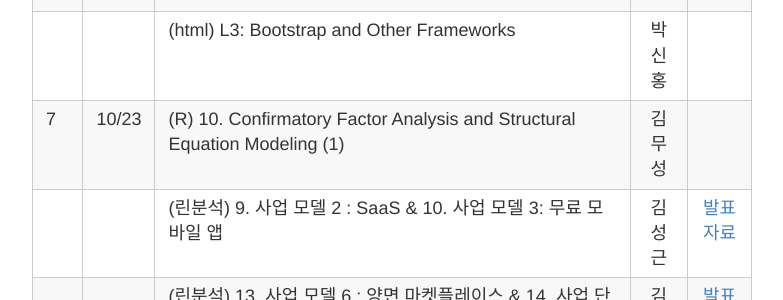
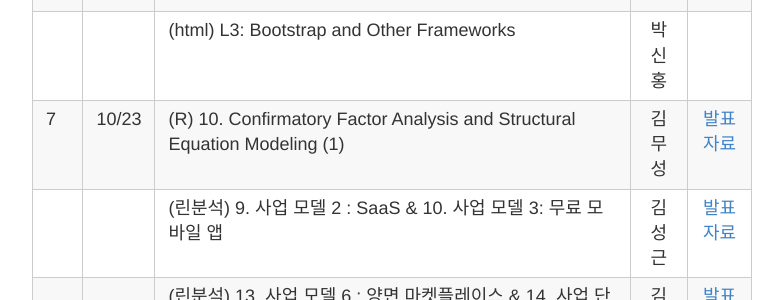
Before and after one commit to psygement/conpsy, a Jekyll site: the page built from _posts/2015-8-21-SCHEDULE.md, in a window 1280 px wide and 900 px high, scrolled down 5854 px. Shown: the part 151-451 px from the top of the window, without its empty margins (248-1031 px from the left). Built offline with Jekyll 4.4.1, drawn with Linux system fonts in a browser that asks for light colours; Markdown is read by kramdown in place of the engine named in the settings.

Commit message:
Update 2015-8-21-SCHEDULE.md

```diff
--- a/_posts/2015-8-21-SCHEDULE.md
+++ b/_posts/2015-8-21-SCHEDULE.md
@@ -81,13 +81,13 @@ title: 스터디 일정 & 커리큘럼 & 발표자료
 | 4 |10/2|(소비자) 8. The Lexicon and Grammar of Affect as Information in Consumer Decision Making: The GAIM (2) |김무성|[발표자료](https://github.com/psygement/conpsy/blob/master/part2/consumer/study01/08_The_Lexicon_and_Grammar_of_Affect_as_Information_in_Consumer_Decision_Making.ipynb)|
 |   |    |(R) 9. Additional Linear Modeling Topics (1)|김성근|[발표자료](https://github.com/psygement/conpsy/blob/master/part1/R-marketing/ch9/ch9_1.md) |
 |   |    |(린분석) 5. 다양한 분석 체계 & 6. 가장 중요한 한 가지 지표 |최혜진|[발표자료](https://drive.google.com/file/d/0B_Ekt7icI0htdllRS3J6NWotbGM/view) |
-|   |    |(html) L1: HTML, CSS, and Boxes & L2: CSS Frameworks, Responsive Layouts (1)   |최혜진| |
+|   |    |(html) L1: HTML, CSS, and Boxes & L2: CSS Frameworks, Responsive Layouts (1)|최혜진| |
 | 5 |10/9|(소비자) (놀러On) 아이트래커 특강|최준혁 | |
-| 6 |10/16|(R) 9. Additional Linear Modeling Topics (2)|김성근 |[발표자료](https://github.com/psygement/conpsy/blob/master/part1/R-marketing/ch9/ch9_2.md) |
+| 6 |10/16|(R) 9. Additional Linear Modeling Topics (2)|김성근 |[발표자료](https://github.com/psygement/conpsy/blob/master/part1/R-marketing/ch9/ch9_2.md)|
 |   |    |(린분석) 7. 어떤 사업을 하고 있는가 & 8. 사업 모델 1. 전자상거래 |최준혁|[발표자료](https://drive.google.com/file/d/0B_Ekt7icI0htYUkxblVEZHV0cms/view) |
 |   |    |(html) L1: HTML, CSS, and Boxes & L2: CSS Frameworks, Responsive Layouts (2)  |최혜진| |
 |   |    |(html) L3: Bootstrap and Other Frameworks    |박신홍| |
-| 7 |10/23|(R) 10. Confirmatory Factor Analysis and Structural Equation Modeling (1)|김무성 | |
+| 7 |10/23|(R) 10. Confirmatory Factor Analysis and Structural Equation Modeling (1)|김무성 |[발표자료](https://github.com/psygement/conpsy/blob/master/part2/R-marketing/ch10/10_Confirmatory_Factor_Analysis_and_Structural_Equation_Modeling.ipynb)|
 |   |    |(린분석) 9. 사업 모델 2 : SaaS & 10. 사업 모델 3: 무료 모바일 앱    |김성근|[발표자료](https://drive.google.com/drive/folders/0B_Ekt7icI0htWEF2azY3ZXNfRnM) |
 |   |    |(린분석) 13. 사업 모델 6 : 양면 마켓플레이스 & 14. 사업 단계 |김성근|[발표자료](https://drive.google.com/file/d/0B_Ekt7icI0htSDhqX0RsZ28zaVU/view) |
 |   |    |(파이썬) 파이썬 기초 (1)  |송찬호| |
```
